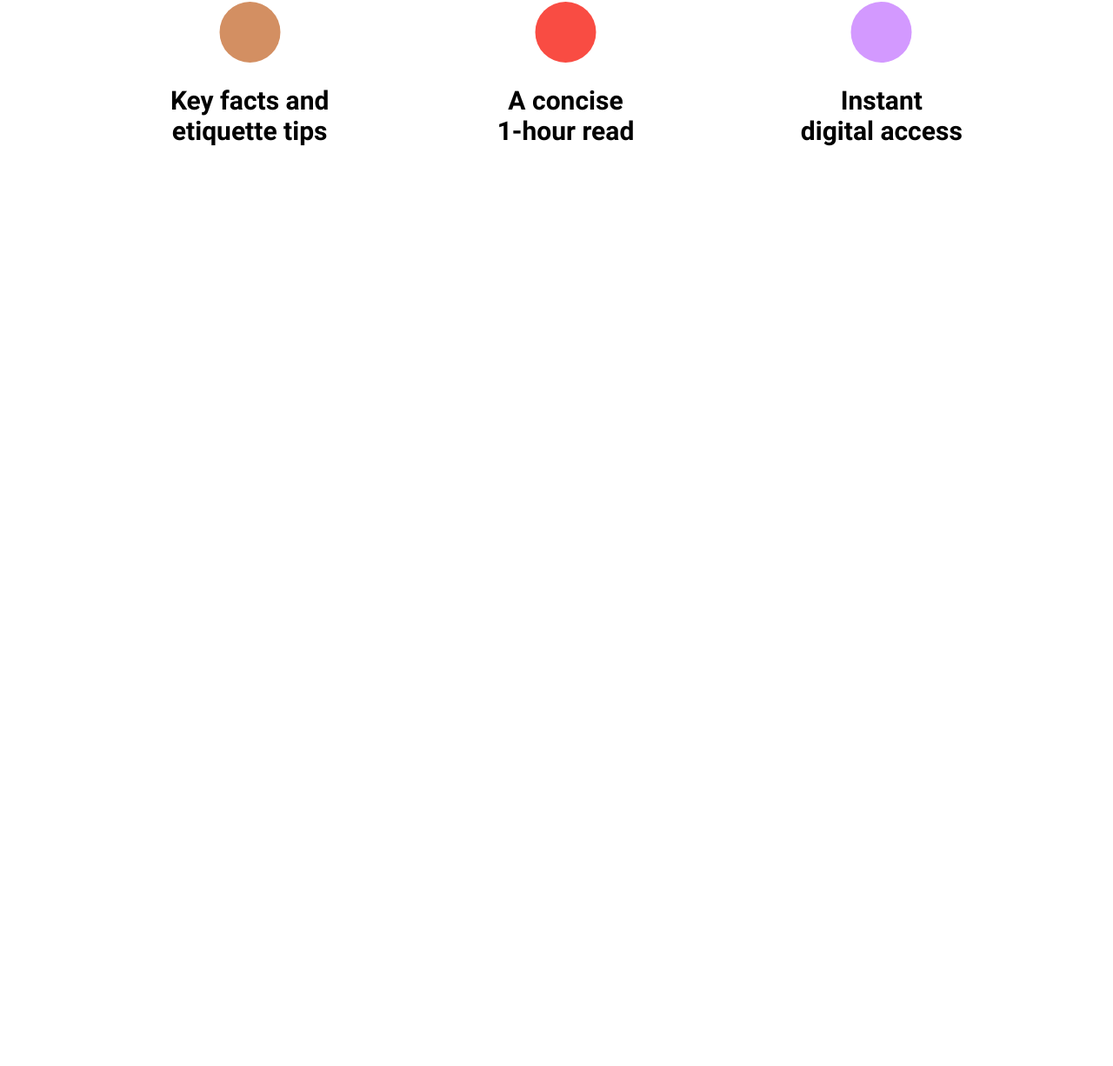
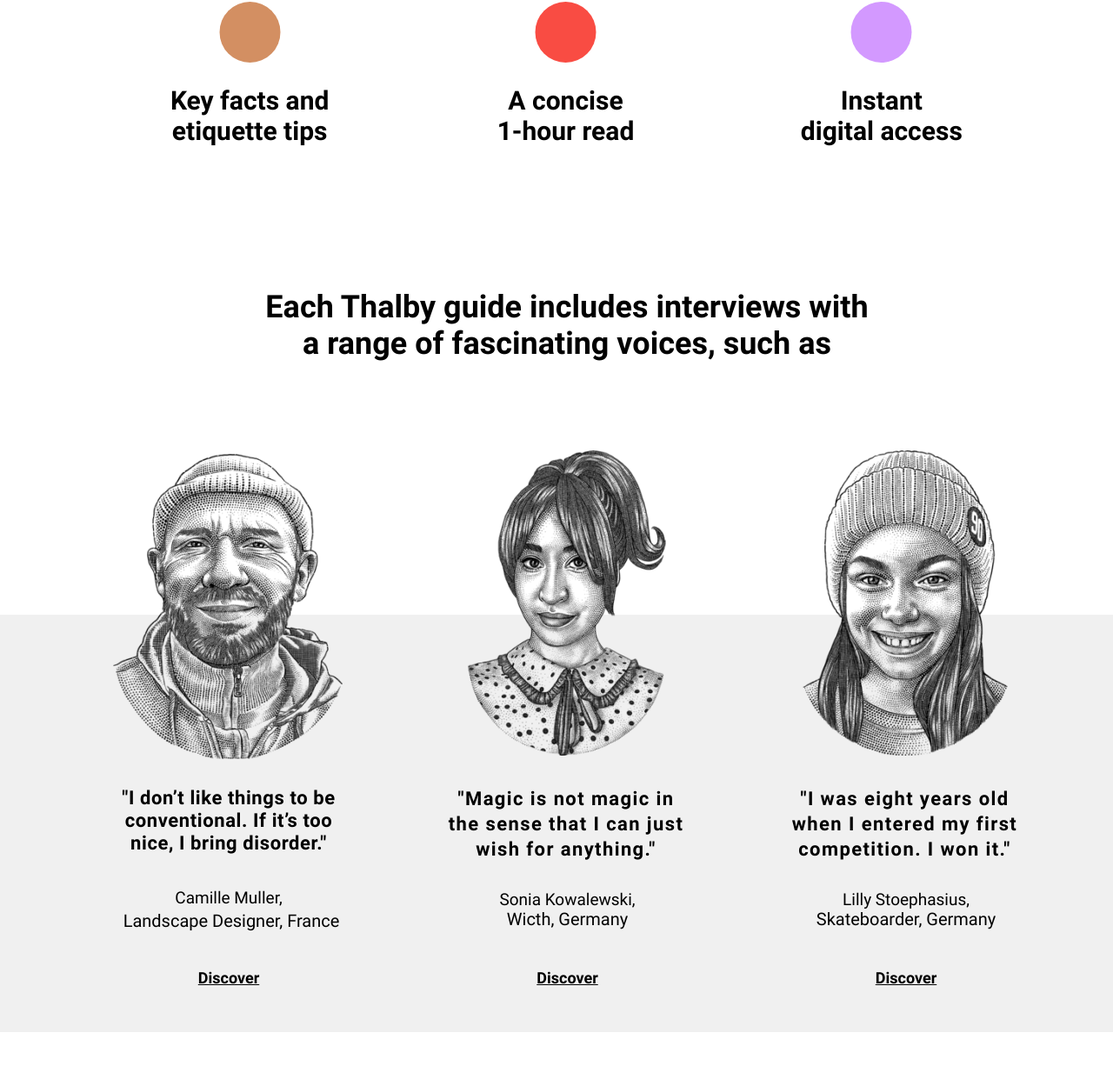
Before and after one commit to NikitaSamoylov/test-deploy, a website with bundled scripts: page app/index.html in a window 1280 px wide. Shown: the part 4457-5683 px from the top of the page at 87% size. Before the commit the page ends 4789 px from the top, so only its background shows below. Built offline with nearby package versions, Linux system fonts and the light colour scheme.

Commit message:
Сделана секция celebrities

```diff
--- a/app/index.html
+++ b/app/index.html
@@ -139,6 +139,35 @@
         </ul>
     </div>
 </section>
+      <section class="celebrities">
+    <div class="container">
+        <h2 class="section-title section-title--center celebrities__title">Each Thalby guide includes interviews with
+            a range of fascinating voices, such as</h2>
+            <ul class="celebrities__list">
+                <li class="celebrities__item celebrities-card">
+                    <img src="../img/celebritie-man.png" alt="a man" class="celebrities-card__img ">
+                    <p class="celebrities-card__speech celebrities-card__speech--man">"I don’t like things to be conventional. If it’s too nice, I bring disorder."</p>
+                    <span class="celebrities-card__name celebrities-card__name--man">Camille Muller,</span>
+                    <span class="celebrities-card__occupation celebrities-card__occupation--man">Landscape Designer, France</span>
+                    <span class="btn-link celebrities-card__link celebrities-card__link--man">Discover</span>
+                </li>
+                <li class="celebrities__item celebrities-card">
+                    <img src="../img/celebritie-woman.png" alt="a woman" class="celebrities-card__img">
+                    <p class="celebrities-card__speech celebrities-card__speech--wide">"Magic is not magic in the sense that I can just wish for anything."</p>
+                    <span class="celebrities-card__name">Sonia Kowalewski,</span>
+                    <span class="celebrities-card__occupation">Wicth, Germany</span>
+                    <span class="btn-link celebrities-card__link">Discover</span>
+                </li>
+                <li class="celebrities__item celebrities-card">
+                    <img src="../img/celebritie-girl.png" alt="a girl" class="celebrities-card__img">
+                    <p class="celebrities-card__speech celebrities-card__speech--wide">"I was eight years old when I entered my first competition. I won it."</p>
+                    <span class="celebrities-card__name">Lilly Stoephasius,</span>
+                    <span class="celebrities-card__occupation">Skateboarder, Germany</span>
+                    <span class="btn-link celebrities-card__link">Discover</span>
+                </li>
+            </ul>
+    </div>
+</section>
     </main>
 
     <footer class="footer">
--- a/src/scss/_vars.scss
+++ b/src/scss/_vars.scss
@@ -9,6 +9,7 @@
 $primary-bg-color: #f0efeb;
 $secondary-bg-color: rgba(204, 204, 204, 0.3);
 $third-bg-color: rgba(204, 204, 204, 0.6);
+$fourth-bg-color: #f0f0f0;
 // footer-background color
 $footer-bg-color: #020202;
 // button background color
--- /dev/null
+++ b/src/scss/components/_celebrities.scss
@@ -0,0 +1,106 @@
+.celebrities {
+  &::after {
+    content: "";
+    display: block;
+    background-color: $fourth-bg-color;
+    width: 100%;
+    height: 480px;
+    z-index: 60;
+    position: relative;
+    z-index: -1;
+    top: -428px;
+  }
+
+  padding-bottom: 51.17px;
+  &__title {
+    max-width: 705px;
+    margin: 0 auto 102.33px auto;
+    transform: translateX(12px);
+  }
+
+  &__list {
+    @include flex-v-sb;
+  }
+
+  &__item {
+    display: flex;
+    flex-direction: column;
+    align-items: center;
+  }
+
+  &-card {
+    &__img {
+      padding-left: 23px;
+      margin-bottom: 38.33px;
+
+      &--short {
+        margin-bottom: 38.33px;
+      }
+    }
+
+    &__speech {
+      font-weight: 700;
+      font-size: 2.2rem;
+      line-height: 2.6rem;
+      text-align: center;
+      letter-spacing: 0.6px;
+      color: #000000;
+      max-width: 282px;
+      margin-bottom: 30px;
+      padding-left: 25px;
+      padding-top: 0;
+
+      &--wide {
+        max-width: 293px;
+        padding-left: 22px;
+        padding-top: -9px;
+        letter-spacing: 1.4px;
+        transform: translateY(-3px);
+        line-height: 2.9rem;
+      }
+
+      &--man {
+        transform: translateY(-7px);
+      }
+    }
+
+    &__name {
+      font-weight: 400;
+      font-size: 1.9rem;
+      line-height: 2.2rem;
+      text-align: center;
+      padding-left: 25px;
+
+      &--man {
+        transform: translateY(2px);
+      }
+    }
+
+    &__occupation {
+      font-weight: 400;
+      text-align: center;
+      font-size: 2rem;
+      line-height: 2.3rem;
+      padding-left: 25px;
+      margin-bottom: 45px;
+
+      &--man {
+        transform: translate(3px, 6px);
+      }
+    }
+
+    &__link {
+      font-weight: 700;
+      font-size: 1.8rem;
+      line-height: 2.1rem;
+      text-align: center;
+      text-decoration-line: underline;
+      color: #000000;
+      padding-left: 25px;
+
+      &--man {
+        transform: translateY(4px);
+      }
+    }
+  }
+}
--- a/src/scss/main.scss
+++ b/src/scss/main.scss
@@ -19,3 +19,4 @@
 @import "./components/guide-culture";
 @import "./components/guide-politics";
 @import "./components/features";
+@import "./components/celebrities";
```
Also changed, not shown: src/index.html (+1 -0 lines), src/partials/celebrities.html (added, +29 -0 lines), app/css/main.css, app/img/celebritie-girl.avif (added), app/img/celebritie-girl.png (added), app/img/celebritie-girl.webp (added), app/img/celebritie-man.avif (added), app/img/celebritie-man.png (added), app/img/celebritie-man.webp (added), app/img/celebritie-woman.avif (added), app/img/celebritie-woman.png (added), app/img/celebritie-woman.webp (added), src/img/celebritie-girl.png (added), src/img/celebritie-man.png (added), 1 more files, 1 other file.
